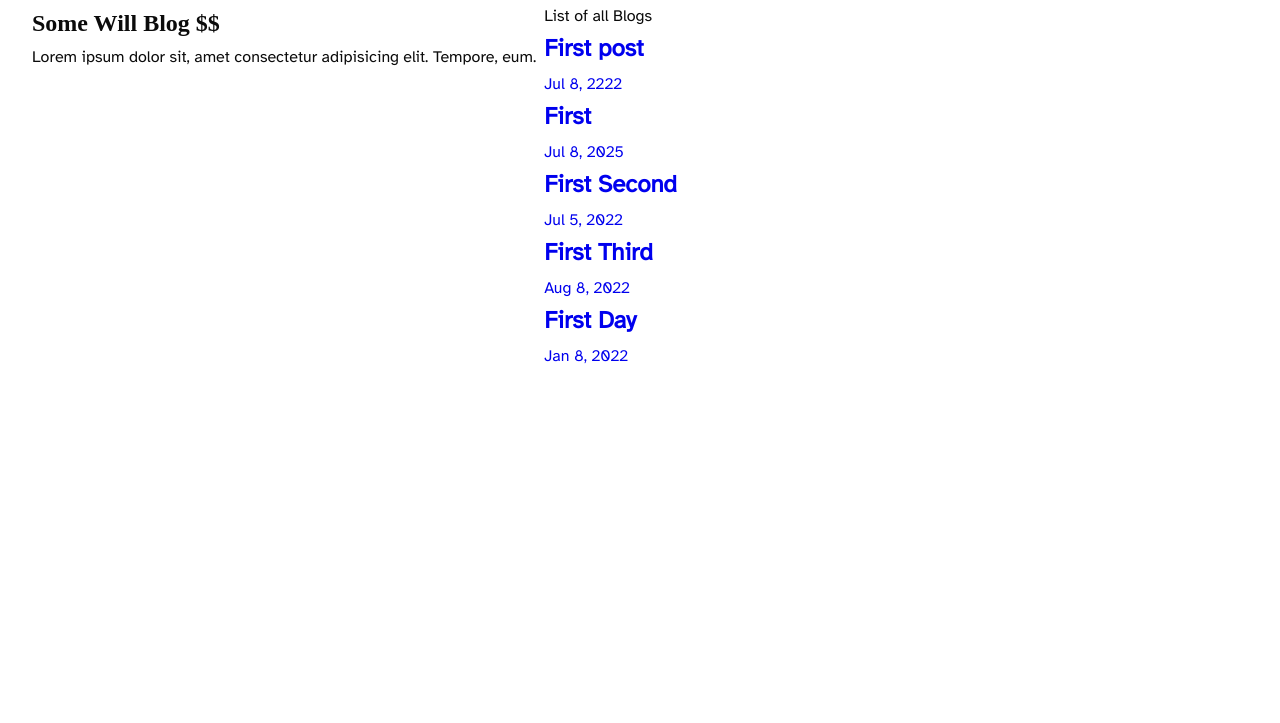
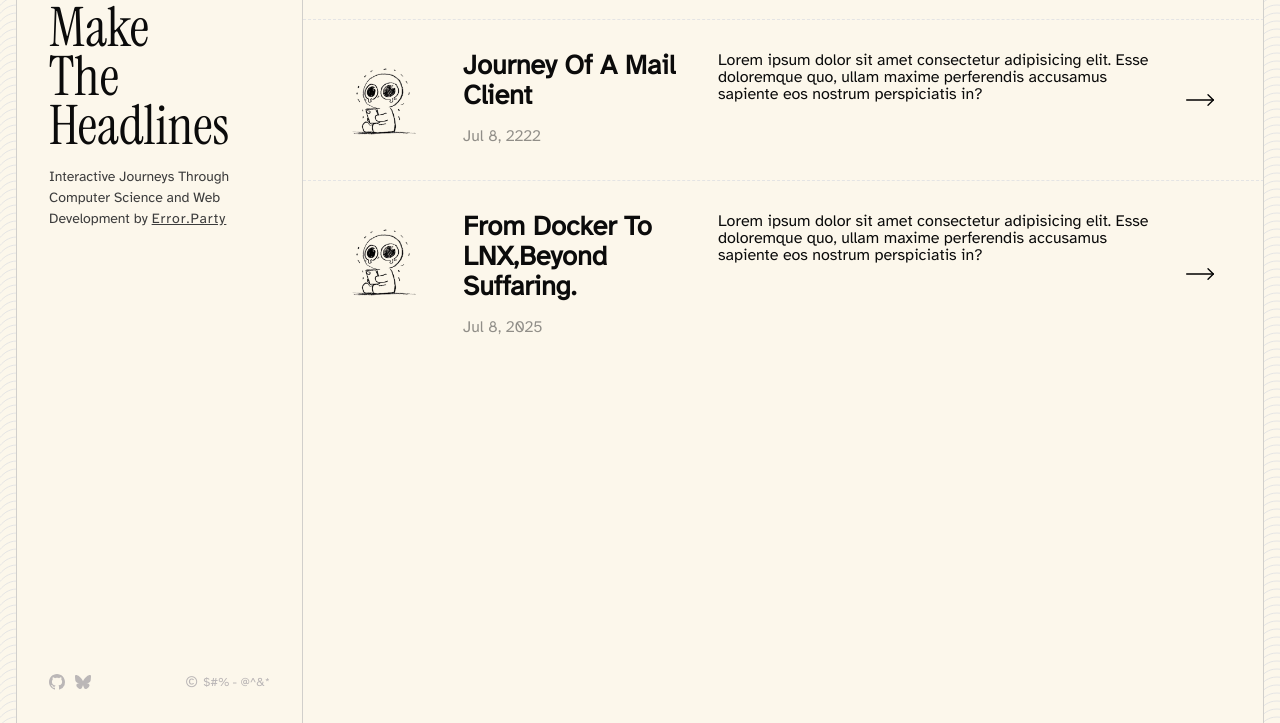
Before and after one commit to error-party/blog, an Astro site: page / in a window 1280 px wide. Shown: the part 77-800 px from the top of the page. Built offline with nearby package versions, Linux system fonts and the light colour scheme; Astro itself is replaced by a stand-in of ours; a web font is replaced by a local one.

Commit message:
chore(blog): front layout

```diff
--- a/src/components/BaseHead.astro
+++ b/src/components/BaseHead.astro
@@ -29,7 +29,6 @@ const { title, description } = Astro.props;
 
 <!-- Font preloads -->
 <link rel="preload" href="/fonts/atkinson-regular.woff" as="font" type="font/woff" crossorigin />
-<link rel="preload" href="/fonts/Bagola.otf" as="font" type="font/otf" crossorigin />
 
 <!-- Canonical URL -->
 <link rel="canonical" href={canonicalURL} />
--- a/src/components/BlogItem.astro
+++ b/src/components/BlogItem.astro
@@ -2,12 +2,14 @@
 import { Image } from "astro:assets";
 import FormattedDate from "./FormattedDate.astro";
 const { title, relDate, image } = Astro.props;
+import img from "../assets/images/sit.png";
 ---
 
+<div class="blog-item">
   <a href="/">
     <article>
       <div class="icon-img">
-      {image && <Image width={300} height={200} src={image} alt="blog-image" />}
+        {(<Image src={image || img} alt="blog-image" />)}
       </div>
       <div class="remain">
         <h2 class="title">
@@ -17,5 +19,118 @@ const { title, relDate, image } = Astro.props;
           <FormattedDate date={relDate} />
         </div>
       </div>
+      <div class="short-des">
+        <p>
+          Lorem ipsum dolor sit amet consectetur adipisicing elit. Esse doloremque quo, ullam maxime
+          perferendis accusamus sapiente eos nostrum perspiciatis in?
+        </p>
+      </div>
+      <div class="arrow-icon">
+        <svg
+          xmlns="http://www.w3.org/2000/svg"
+          width="32"
+          height="32"
+          viewBox="0 0 24 24"
+          fill="none"
+          stroke="#000000"
+          stroke-width="1"
+          stroke-linecap="round"
+          stroke-linejoin="round"
+          class="lucide lucide-move-right-icon lucide-move-right"
+          ><path d="M18 8L22 12L18 16"></path><path d="M2 12H22"></path></svg
+        >
+      </div>
     </article>
   </a>
+
+  <div class="last-border"></div>
+</div>
+
+<style>
+  .blog-item {
+    position: relative;
+
+    &:last-child() {
+      a {
+        border-bottom: 1.5px dashed var(--gray);
+      }
+    }
+
+    .last-border {
+      position: absolute;
+      right: 0;
+      top: 0;
+      height: 100%;
+
+      border-left: 0;
+      border-top: 1px solid;
+      border-bottom: 1px solid;
+      border-right: 1px solid;
+      border-color: var(--border-color);
+      background: var(--background);
+      width: 0px;
+      transition: 0.4s ease-in-out;
+    }
+    &:hover {
+      .last-border {
+        width: 16px;
+        right: -16px;
+      }
+    }
+  }
+
+  a {
+    /* padding: 0 1rem; */
+    display: block;
+    border-top: 1.5px dashed var(--gray);
+  }
+  article {
+    display: flex;
+    padding: 2rem;
+
+    color: var(--black);
+
+    .icon-img {
+      flex-shrink: 0;
+      /* width: 6rem;
+      aspect-ratio: 1; */
+
+      width: 96px;
+      height: 96px;
+
+      img {
+        object-fit: cover;
+        width: 100%;
+        height: 100%;
+      }
+    }
+
+    .remain {
+      max-width: 270px;
+      display: flex;
+      flex-direction: column;
+      gap: 1rem;
+      margin-left: 2rem;
+
+      h2 {
+        text-transform: capitalize;
+        font-size: 1.7rem;
+        line-height: 1.1;
+      }
+
+      .date {
+        color: rgba(39, 39, 39, 0.504);
+      }
+    }
+    .short-des {
+      max-width: 450px;
+    }
+    .arrow-icon {
+      display: flex;
+      align-items: center;
+      padding: 0 1rem;
+      flex-grow: 1;
+      justify-content: end;
+    }
+  }
+</style>
--- a/src/components/Header.astro
+++ b/src/components/Header.astro
@@ -10,15 +10,20 @@ import { SITE_TITLE } from "../consts";
 <style>
   header {
     padding: 0 4em;
-    height: 5rem;
+    height: 8vh;
   }
   nav {
     display: flex;
     height: 100%;
     width: 100%;
     align-items: center;
+    justify-content: center;
   }
   h2 {
     font-size: 2em;
+    font-weight: 700;
+    a {
+      color: #efd0be87;
+    }
   }
 </style>
--- a/src/pages/index.astro
+++ b/src/pages/index.astro
@@ -1,15 +1,12 @@
 ---
 import { SITE_TITLE, SITE_DESCRIPTION } from "../consts";
-// import { getCollection } from "astro:content";
-import FormattedDate from "../components/FormattedDate.astro";
-// import { Image } from "astro:assets";
 import BaseHead from "../components/BaseHead.astro";
 
 import Header from "../components/Header.astro";
 import BlogItem from "../components/BlogItem.astro";
-// const posts = (await getCollection("blog")).sort(
-//   (a, b) => b.data.pubDate.valueOf() - a.data.pubDate.valueOf()
-// );
+import bg from "../assets/images/bg.svg";
+import Github from "../assets/icons/github.astro";
+import Bluesky from "../assets/icons/bluesky.astro";
 ---
 
 <!doctype html>
@@ -17,38 +14,155 @@ import BlogItem from "../components/BlogItem.astro";
   <head>
     <BaseHead title={SITE_TITLE} description={SITE_DESCRIPTION} />
     <style>
+      .main-container {
+        position: relative;
+        z-index: 10;
+        max-width: 1450px;
+        margin: 0 auto;
+        padding: 0 1rem;
+      }
+      .inner-container {
+        background: var(--background);
+      }
       main {
+        min-height: 100svh;
         display: flex;
-        gap: 0.5rem;
       }
 
       aside {
+        padding: 2rem;
+        flex-shrink: 0;
+
+        width: 23%;
+        display: flex;
+        flex-direction: column;
+
+        border-left: 1px solid;
+        border-right: 1px solid;
+
+        border-color: var(--border-color);
+
         h1 {
-          font-family: "bagola";
+          font-size: 3.4rem;
+          line-height: 0.9;
+        }
+        p {
+          margin-top: 1rem;
+          line-height: 1.5;
+          font-size: 14px;
+          color: #3c3c3c;
+          > span {
+            text-decoration: underline;
+            letter-spacing: 1px;
+            text-transform: capitalize;
+          }
+        }
+        .social {
+          margin-top: auto;
+          display: flex;
+          justify-content: space-between;
+          color: #bbb7b7;
+          .icons {
+            display: flex;
+            gap: 0.6rem;
+          }
+          .rights {
+            display: flex;
+            align-items: center;
+            gap: 5px;
+            span {
+              font-size: 12px;
+            }
+          }
+        }
+      }
+      section {
+        display: flex;
+        flex-direction: column;
+        flex-grow: 1;
+      }
+
+      .bg {
+        position: fixed;
+        color: var(--gray);
+        inset: 0;
+        width: 100%;
+        height: 100vh;
+        svg {
+          width: 100%;
+          height: 100%;
         }
       }
 
-      section {
-        display: flex;
-        flex-direction: column;
+      .up-coming {
+        min-height: 6rem;
+        border-right: 1px solid var(--border-color);
+        padding: 2.5rem;
+      }
+      .blank-space {
+        height: 100%;
+        border-right: 1px solid var(--border-color);
       }
     </style>
   </head>
   <body>
-    <Header />
+    <!-- background wave svg -->
+    <div class="bg">
+      <svg xmlns="http://www.w3.org/2000/svg"
+        ><defs
+          ><pattern id="a" width="70" height="8" patternUnits="userSpaceOnUse"
+            ><rect width="100%" height="100%" fill="none"></rect><path
+              fill="none"
+              stroke="currentColor"
+              d="M-.02 22c8.373 0 11.938-4.695 16.32-9.662C20.785 7.258 25.728 2 35 2s14.215 5.258 18.7 10.338C58.082 17.305 61.647 22 70.02 22M-.02 14.002C8.353 14 11.918 9.306 16.3 4.339 20.785-.742 25.728-6 35-6S49.215-.742 53.7 4.339c4.382 4.967 7.947 9.661 16.32 9.664M70 6.004c-8.373-.001-11.918-4.698-16.3-9.665C49.215-8.742 44.272-14 35-14S20.785-8.742 16.3-3.661C11.918 1.306 8.353 6-.02 6.002"
+            ></path></pattern
+          ></defs
+        ><rect width="800%" height="800%" fill="url(#a)" transform="translate(-88)"></rect></svg
+      >
+    </div>
+
+    <!-- Main  -->
+    <div class="main-container">
+      <!-- <Header /> -->
+      <div class="inner-container">
         <main>
           <aside>
-        <h1>Some Will Blog $$</h1>
-        <p>Lorem ipsum dolor sit, amet consectetur adipisicing elit. Tempore, eum.</p>
+            <h1 class="font-instrument">
+              Mistakes
+              <br />
+              Make
+              <br />
+              The Headlines
+            </h1>
+            <h1 class="font-instrument"></h1>
+            <p>
+              Interactive Journeys Through Computer Science and Web Development by <span
+                >Error.Party</span
+              >
+            </p>
+            <div class="social">
+              <div class="icons">
+                <Github />
+                <Bluesky />
+              </div>
+              <div class="rights">&#169; <span> $#% - @^&*</span></div>
+            </div>
           </aside>
           <section>
-        List of all Blogs
-        <BlogItem title={"First post"} relDate={new Date("Jul 08 2222")} />
-        <BlogItem title={"First "} relDate={new Date("Jul 08 2025")} />
-        <BlogItem title={"First Second"} relDate={new Date("Jul 05 2022")} />
-        <BlogItem title={"First Third"} relDate={new Date("Aug 08 2022")} />
-        <BlogItem title={"First Day"} relDate={new Date("Jan 08 2022")} />
+            <div class="up-coming font-edu">
+              <span class="logo font-instrument"> ERROR.BLOG --</span> One upcoming Blog
+            </div>
+            <BlogItem title={"Journey of a Mail Client"} relDate={new Date("Jul 08 2222")} />
+            <BlogItem
+              title={"From Docker to LNX,Beyond Suffaring."}
+              relDate={new Date("Jul 08 2025")}
+            />
+
+            <!-- Extra Remain Sace -->
+            <div class="blank-space"></div>
           </section>
         </main>
+      </div>
+    </div>
   </body>
 </html>
--- a/src/styles/global.css
+++ b/src/styles/global.css
@@ -1,9 +1,12 @@
+@import url("https://fonts.googleapis.com/css2?family=Edu+NSW+ACT+Cursive:wght@400..700&family=Instrument+Serif");
 :root {
   --accent: #f51b51;
   --accent-dark: #690000;
   --black: #0b0b0b;
   --gray: #e4e4e4;
-  --white: #ffffff;
+  --border-color: #bcbcbcac;
+  --background: #fcf7eb;
+  --side-pdding: 2.5rem;
 }
 @font-face {
   font-family: "Atkinson";
@@ -12,9 +15,16 @@
   font-style: normal;
   font-display: swap;
 }
-@font-face {
-  font-family: "bagola";
-  src: url("/fonts/Bagola.otf") format("opentype");
+.font-instrument {
+  font-family: "Instrument Serif", serif;
+  font-weight: 400;
+  font-style: normal;
+}
+
+.font-edu {
+  font-family: "Edu NSW ACT Cursive", cursive;
+  font-optical-sizing: auto;
+  font-weight: 400;
   font-style: normal;
 }
 * {
@@ -29,17 +39,13 @@ html {
 }
 body {
   font-family: "Atkinson", sans-serif;
-  /* background: linear-gradient(var(--gray-gradient)) no-repeat; */
-  /* background-size: 100% 600px; */
+  /* background: #f8f8ff; */
+  background: var(--background);
   word-wrap: break-word;
   overflow-wrap: break-word;
   color: var(--black);
-  line-height: 1.7;
+  min-height: 100svh;
 }
 a {
   text-decoration: none;
 }
-main {
-  padding: 0 2rem;
-  padding-bottom: 1rem;
-}
```
Also changed, not shown: src/pages/[...slug].astro (+14 -13 lines), 1 other file. Lines whose indentation alone changed are shown as unchanged.
